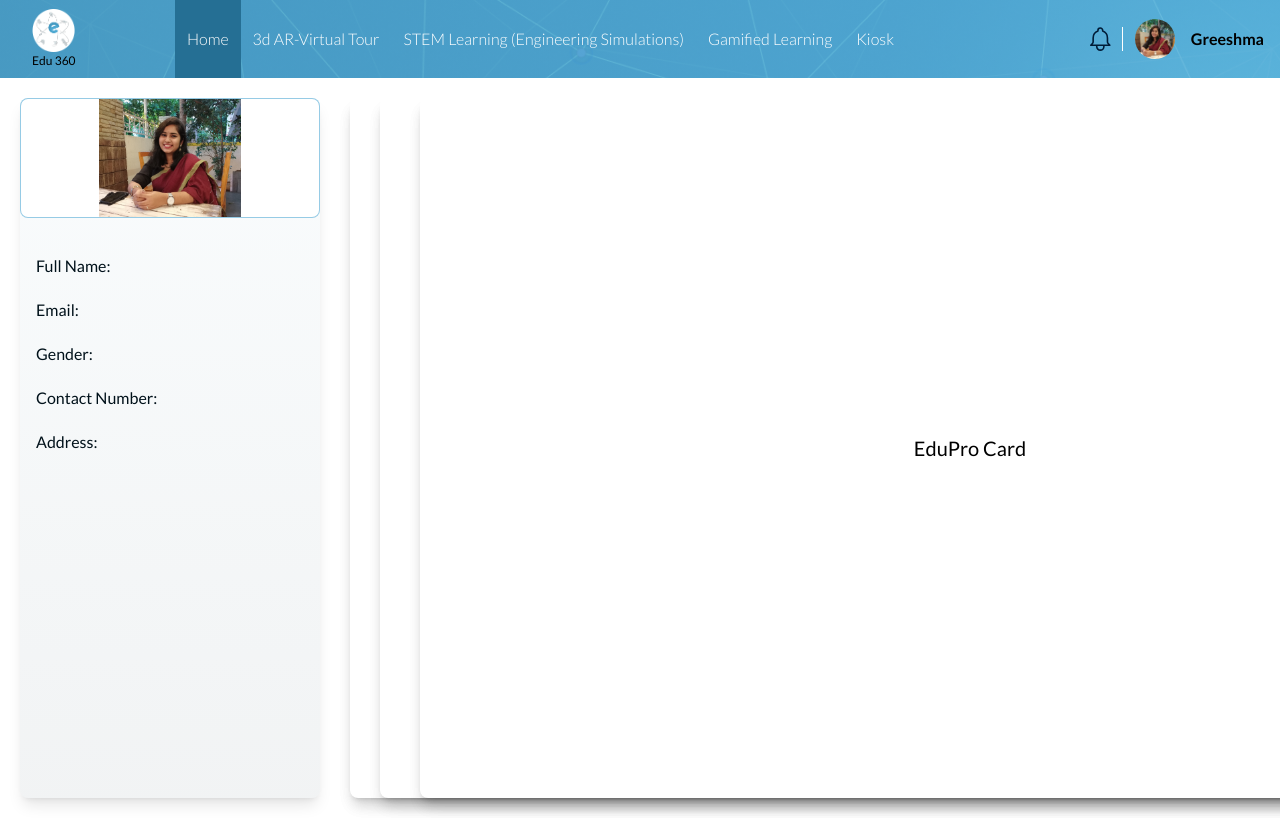
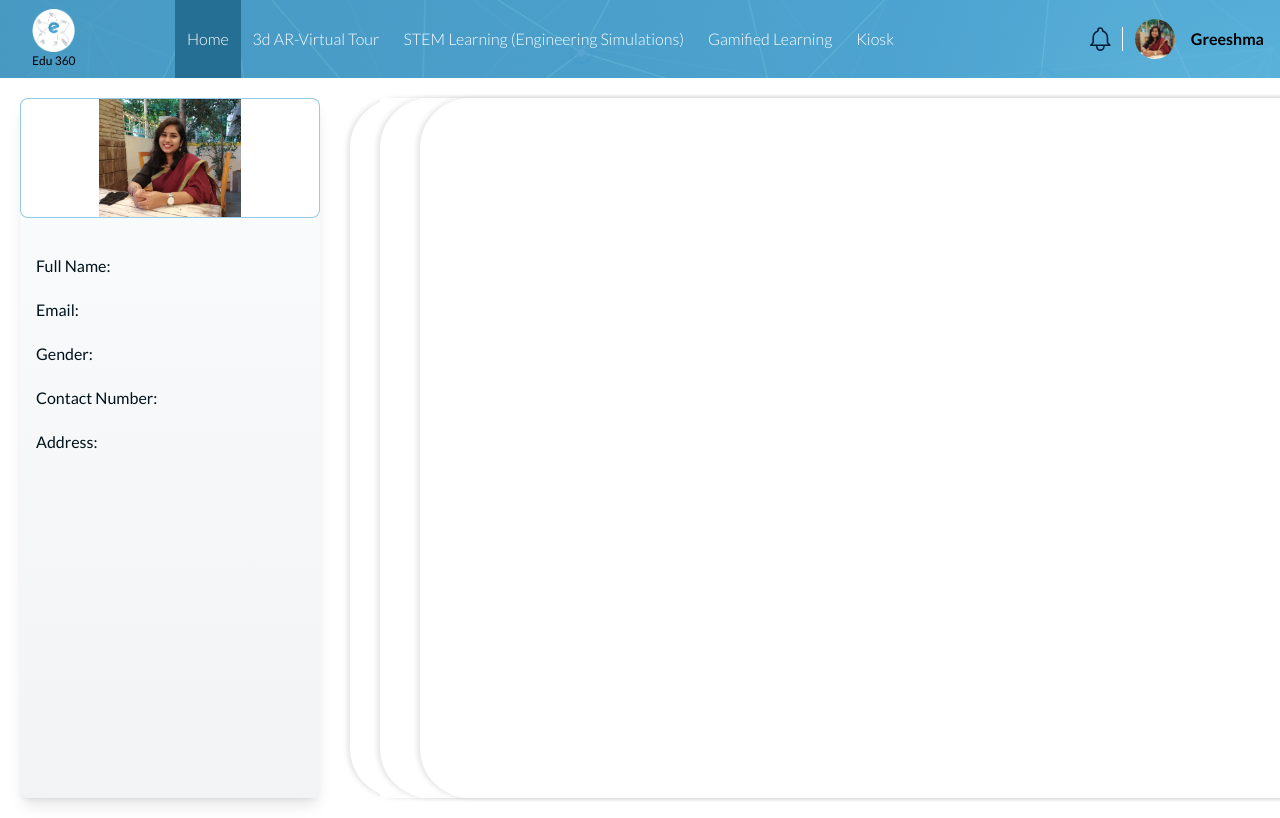
Before and after one commit to suribabu1999/edu360-frontend-desktop, a React (Vite) app: page /home in a window 1280 px wide. Shown: the top 818 px of the page. Built offline with nearby package versions, Linux system fonts and the light colour scheme.

Commit message:
card shadow

```diff
--- a/src/components/Card/Card.jsx
+++ b/src/components/Card/Card.jsx
@@ -1,52 +1,71 @@
-import React, { useState } from 'react'
-import MyFutureCard from '../MyFutureCard/MyFutureCard'
-import EduProCard from '../EduProCard/EduProCard'
-import SocioCard from '../SocioCard/SocioCard'
+import React, { useState } from "react";
+import MyFutureCard from "../MyFutureCard/MyFutureCard";
+import EduProCard from "../EduProCard/EduProCard";
+import SocioCard from "../SocioCard/SocioCard";
 
 export default function CardStack() {
-  const [activeCard, setActiveCard] = useState(null)
+  const [activeCard, setActiveCard] = useState("card-1");
+  const [eduproShadow, setEduproShadow] = useState("shadow-card");
+  const [socioshadow, setSocioshadow] = useState("shadow-card");
+  const [myFutureShadow, setMyFutureShadow] = useState("shadow-card");
 
   const handleCardClick = (cardId) => {
-    setActiveCard(cardId)
-  }
+    setActiveCard(cardId);
+    if (cardId === "card-1") {
+      setEduproShadow("shadow-card-active");
+      setSocioshadow("shadow-card");
+      setMyFutureShadow("shadow-card");
+    } else if (cardId === "card-2") {
+      setEduproShadow("shadow-card");
+      setSocioshadow("shadow-card-active");
+      setMyFutureShadow("shadow-card");
+    } else {
+      setEduproShadow("shadow-card");
+      setSocioshadow("shadow-card");
+      setMyFutureShadow("shadow-card-active");
+    }
+  };
 
   const getCardClass = (cardId) => {
-    let className = 'absolute w-full h-full bg-white rounded-lg shadow-lg transition-all duration-500 ease-in-out cursor-pointer origin-right'
-    if (activeCard === 'card-3' && cardId === 'card-1') {
-      className += ' w-[50px] rounded-r-none translate-x-[1000px]'
-    } else if (activeCard === 'card-3' && cardId === 'card-2') {
-      className += ' w-[50px] rounded-r-none translate-x-[950px] overflow-hidden'
-    } else if (activeCard === 'card-2' && cardId === 'card-1') {
-      className += ' w-[50px] rounded-r-none translate-x-[1020px]'
+    let className =
+      "absolute w-full h-full bg-white transition-all duration-500 ease-in-out cursor-pointer origin-right";
+    if (activeCard === "card-3" && cardId === "card-1") {
+      className += " w-[70px] translate-x-[1000px]";
+    } else if (activeCard === "card-3" && cardId === "card-2") {
+      className += " w-[70px] translate-x-[940px] overflow-hidden";
+    } else if (activeCard === "card-2" && cardId === "card-1") {
+      className += " w-[70px] translate-x-[1020px]";
     }
-    return className
-  }
+    return className;
+  };
 
   return (
     <div className="flex items-center justify-center">
       <div className="relative w-[1100px] h-[700px] perspective-[1000px]">
         <div
           id="card-1"
-          className={`${getCardClass('card-1')}  z-30 translate-x-0`}
-          onClick={() => handleCardClick('card-1')}
+          className={`${getCardClass("card-1")} z-30 translate-x-0`}
+          onClick={() => handleCardClick("card-1")}
         >
-          <EduProCard/>
+          <EduProCard shadow={eduproShadow} />
         </div>
         <div
           id="card-2"
-          className={`${getCardClass('card-2')} z-20 -translate-x-10`}
-          onClick={() => handleCardClick('card-2')}
+          className={`${getCardClass("card-2")} z-20 -translate-x-10`}
+          onClick={() => handleCardClick("card-2")}
         >
-          <SocioCard/>
+          <SocioCard shadow={socioshadow} />
         </div>
         <div
           id="card-3"
-          className={`${getCardClass('card-3')}  z-10 -translate-x-[70px]`}
-          onClick={() => handleCardClick('card-3')}
+          className={`${getCardClass(
+            "card-3"
+          )} bg-green-500 z-10 -translate-x-[70px]`}
+          onClick={() => handleCardClick("card-3")}
         >
-          <MyFutureCard/>
+          <MyFutureCard shadow={myFutureShadow} />
         </div>
       </div>
     </div>
-  )
+  );
 }
--- a/src/components/EduProCard/EduProCard.jsx
+++ b/src/components/EduProCard/EduProCard.jsx
@@ -1,9 +1,9 @@
 import React from 'react';
 
-const EduProCard = () => {
+const EduProCard = ({shadow}) => {
   return (
-    <div className="w-full h-full  rounded-lg shadow-lg flex items-center justify-center">
-      <h2 className="text-xl">EduPro Card</h2>
+    <div className={`${shadow} w-full h-full  rounded-tl-[50px] shadow-card rounded-bl-[50px] flex items-center justify-center`}>
+      <h2 className="text-white text-xl">EduPro Card</h2>
     </div>
   );
 };
--- a/src/components/MyFutureCard/MyFutureCard.jsx
+++ b/src/components/MyFutureCard/MyFutureCard.jsx
@@ -1,9 +1,9 @@
 import React from 'react';
 
-const MyFutureCard = () => {
+const MyFutureCard = ({shadow}) => {
   return (
-    <div className="w-full h-full  rounded-lg shadow-lg flex items-center justify-center">
-      <h2 className=" text-xl">My Future Card</h2>
+    <div className={`w-full h-full rounded-tl-[50px] rounded-bl-[50px]  flex items-center justify-center ${shadow}`}>
+      <h2 className="text-white text-xl">My Future Card</h2>
     </div>
   );
 };
--- a/src/components/SocioCard/SocioCard.jsx
+++ b/src/components/SocioCard/SocioCard.jsx
@@ -1,9 +1,12 @@
 import React from "react";
 
-const SocioCard = () => {
+const SocioCard = ({ shadow }) => {
+
   return (
-    <div className="w-full h-full rounded-lg shadow-lg flex items-center justify-center">
-      <h2 className="text-xl">Socio Card</h2>
+    <div
+      className={`w-full h-full rounded-tl-[50px] rounded-bl-[50px] flex items-center justify-center ${shadow}`}
+    >
+      <h2 className="text-white text-xl">Socio Card</h2>
     </div>
   );
 };
--- a/tailwind.config.js
+++ b/tailwind.config.js
@@ -10,7 +10,9 @@ export default {
         'auth-bg': "url('/src/assets/images/background.png')"
       },
       boxShadow: {
-        'login':'0px 0px 15px 8px #00000026'
+        'login':'0px 0px 15px 8px #00000026',
+        'card':' -3px 0px 5px 0px #0000001A;',
+        'card-active':'-3px 0px 9px 0px #80BCFF;'
       }
     },
   },
```
